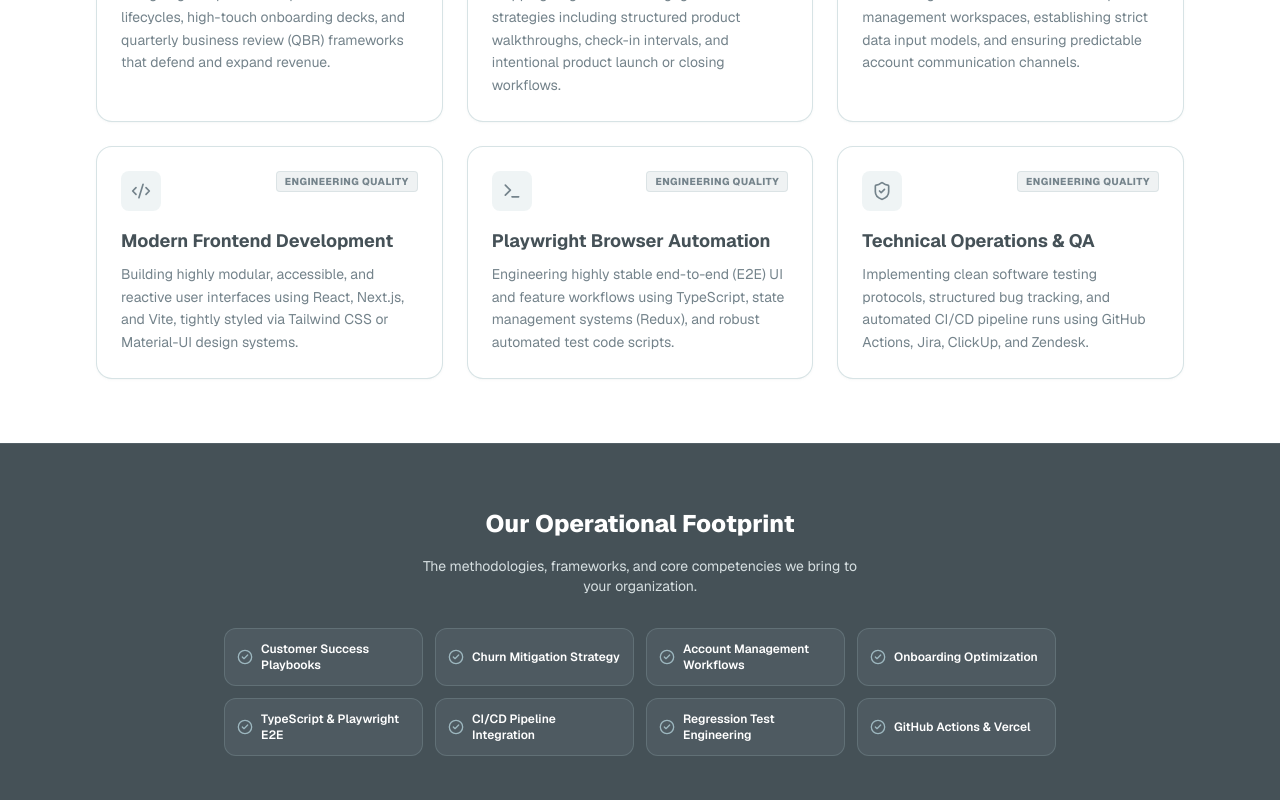
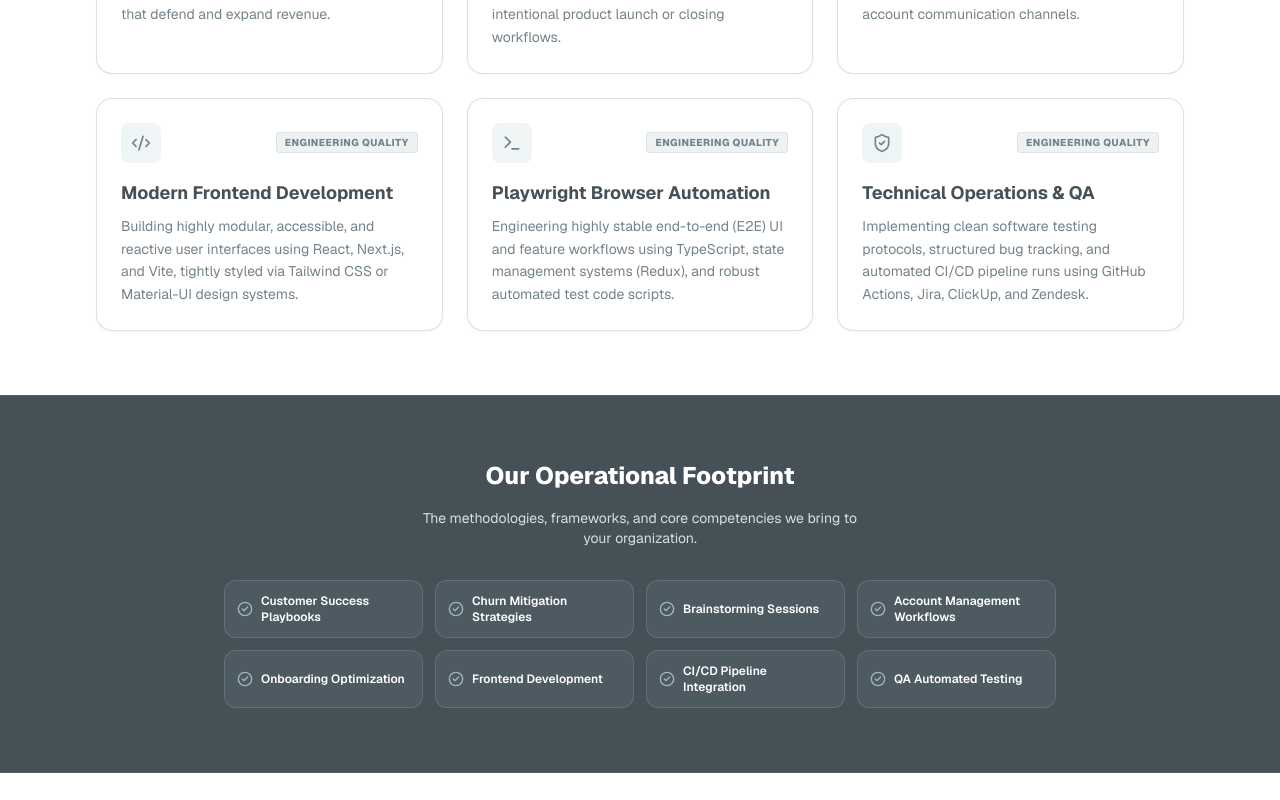
Before and after one commit to NickFasulo/gopocketsized, a Next.js app: page / in a window 1280 px wide. Shown: the part 1040-1840 px from the top of the page. Built offline with nearby package versions, Linux system fonts and the light colour scheme.

Commit message:
fix alignment

```diff
--- a/app/about/page.tsx
+++ b/app/about/page.tsx
@@ -37,45 +37,48 @@ export default function AboutPage() {
           <div className="border-b border-[#b0c7cc]/40 pb-4 text-center max-w-2xl mx-auto">
             <h2 className="text-2xl font-extrabold text-[#455157]">The Partners</h2>
           </div>
-          <div className="grid grid-cols-1 md:grid-cols-2 gap-12">
-            {/* Inny - CX & Strategic Success */}
-            <div className="space-y-4">
-              <div className="w-12 h-12 rounded-xl bg-[#b0c7cc]/20 border border-[#b0c7cc]/40 flex items-center justify-center text-[#455157]">
+          <div className="grid grid-cols-1 md:grid-cols-2 gap-12 md:items-stretch">
+
+            <div className="h-full flex flex-col space-y-4">
+              <div className="flex items-center gap-4">
+                <div className="w-12 h-12 rounded-xl bg-[#b0c7cc]/20 border border-[#b0c7cc]/40 flex items-center justify-center text-[#455157] flex-shrink-0">
                   <Users className="w-6 h-6" />
                 </div>
                 <div>
                   <h3 className="text-xl font-bold text-[#455157]">Inny Taylor</h3>
                   <p className="text-xs font-extrabold text-[#74838b] uppercase tracking-wider mt-0.5">Co-Founder</p>
                 </div>
+              </div>
               <p className="text-sm text-[#74838b] leading-relaxed">
                 Specializing in building high-impact client success architectures, designing custom lifecycle resources, and optimizing core account touchpoints. I map and implement proactive engagement workflows—from onboarding to business reviews—while structuring CRM platforms to maximize retention.
               </p>
-              <ul className="text-xs text-[#74838b]/80 space-y-2 pt-2 font-medium">
+              <ul className="text-xs text-[#74838b]/80 space-y-2 pt-4 font-medium mt-auto">
                 <li className="flex items-center gap-2">✔ Onboarding, QBR, & Product Launch Frameworks</li>
                 <li className="flex items-center gap-2">✔ High-Touch Strategic Playbooks & Client Decks</li>
                 <li className="flex items-center gap-2">✔ CRM Workspace Architecture & Pipeline Tracking</li>
               </ul>
             </div>
 
-            {/* Nicholas - Frontend & Engineering Quality */}
-            <div className="space-y-4">
-              <div className="w-12 h-12 rounded-xl bg-[#d6dfe1]/40 border border-[#d6dfe1]/80 flex items-center justify-center text-[#74838b]">
+            <div className="h-full flex flex-col space-y-4">
+              <div className="flex items-center gap-4">
+                <div className="w-12 h-12 rounded-xl bg-[#d6dfe1]/40 border border-[#d6dfe1]/80 flex items-center justify-center text-[#74838b] flex-shrink-0">
                   <Terminal className="w-6 h-6" />
                 </div>
                 <div>
                   <h3 className="text-xl font-bold text-[#455157]">Nicholas Fasulo</h3>
                   <p className="text-xs font-extrabold text-[#74838b] uppercase tracking-wider mt-0.5">Co-Founder</p>
                 </div>
+              </div>
               <p className="text-sm text-[#74838b] leading-relaxed">
                 Blending modular frontend development with comprehensive technical quality operations. I engineer fast, interactive user interfaces using React and Next.js, backed by stable browser automation frameworks, integrated CI/CD staging pipelines, and structured tracking workflows.
               </p>
-
-              <ul className="text-xs text-[#74838b]/80 space-y-2 pt-2 font-medium">
+              <ul className="text-xs text-[#74838b]/80 space-y-2 pt-4 font-medium mt-auto">
                 <li className="flex items-center gap-2">✔ React, Next.js, Vite & Design Systems (Tailwind)</li>
                 <li className="flex items-center gap-2">✔ Playwright Browser Automation & E2E Testing</li>
                 <li className="flex items-center gap-2">✔ Technical Operations (Git, CI/CD, Jira, Zendesk)</li>
               </ul>
             </div>
+
           </div>
         </section>
 
--- a/app/components/Header.tsx
+++ b/app/components/Header.tsx
@@ -84,7 +84,7 @@ export default function Header() {
 
         {/* Hamburger Menu Panel */}
         <div className={`${isOpen ? 'block' : 'hidden'} md:hidden border-t border-[#b0c7cc]/40 bg-white`} id="mobile-menu">
-          <div className="px-4 pt-3 pb-5 space-y-3 text-base font-semibold text-black flex flex-col">
+          <div className="px-4 pt-3 pb-5 space-y-3 text-base font-semibold text-black flex flex-col justify-center text-center">
             <a
               href="/#services"
               onClick={closeMenu}
--- a/app/components/Services.tsx
+++ b/app/components/Services.tsx
@@ -45,7 +45,7 @@ export default function Services() {
       <div className="text-center mb-16">
         <h2 className="text-3xl font-extrabold text-[#455157] mb-3">We bridge the gap between doing it yourself <br className="hidden sm:inline" /> and hiring a full-time team.</h2>
         <p className="text-[#74838b] max-w-xl mx-auto text-sm sm:text-base">
-          We believe every vision deserves thoughtful, strategic support. Our collaborative partnership is designed to help you move ideas forward through critical thinking, constructive planning, and hands-on execution. Whether you need a sounding board, a strategic partner, or an extra set of experienced hands, we're here to help you build with intention.
+          We believe every vision deserves thoughtful, strategic support. Our collaborative partnership is designed to help you move ideas forward through critical thinking, constructive planning, and hands-on execution.
         </p>
       </div>
 
@@ -53,7 +53,7 @@ export default function Services() {
         {services.map((service, index) => (
           <div key={index} className="p-6 rounded-2xl bg-white border border-[#b0c7cc]/50 hover:border-[#74838b] transition-colors duration-200 ease-out flex flex-col justify-between shadow-sm shadow-[#74838b]/5">
             <div>
-              <div className="flex justify-between items-start mb-4">
+              <div className="flex justify-between items-center mb-4">
                 <div className="w-10 h-10 rounded-lg bg-[#b0c7cc]/20 flex items-center justify-center text-[#74838b]">
                   {service.icon}
                 </div>
--- a/app/components/Stack.tsx
+++ b/app/components/Stack.tsx
@@ -2,13 +2,13 @@ import { CheckCircle2 } from 'lucide-react';
 
 const coreCapabilities = [
   'Customer Success Playbooks',
-  'Churn Mitigation Strategy',
+  'Churn Mitigation Strategies',
+  'Brainstorming Sessions',
   'Account Management Workflows',
   'Onboarding Optimization',
-  'TypeScript & Playwright E2E',
+  'Frontend Development',
   'CI/CD Pipeline Integration',
-  'Regression Test Engineering',
-  'GitHub Actions & Vercel'
+  'QA Automated Testing',
 ];
 
 export default function Stack() {
@@ -19,11 +19,15 @@ export default function Stack() {
         <p className="text-[#d6dfe1] text-sm max-w-md mx-auto mb-8">
           The methodologies, frameworks, and core competencies we bring to your organization.
         </p>
-        <div className="grid grid-cols-1 sm:grid-cols-2 md:grid-cols-4 gap-3">
+
+        <div className="grid grid-cols-2 md:grid-cols-4 gap-3">
           {coreCapabilities.map((capability) => (
-            <span key={capability} className="p-3 rounded-xl bg-[#74838b]/20 border border-[#b0c7cc]/20 text-xs font-semibold text-white flex items-center gap-2 text-left">
+            <span
+              key={capability}
+              className="p-3 rounded-xl bg-[#74838b]/20 border border-[#b0c7cc]/20 text-xs font-semibold text-white flex items-center gap-2 text-left h-full"
+            >
               <CheckCircle2 className="w-4 h-4 text-[#9db7bf] flex-shrink-0" />
-              {capability}
+              <span className="break-words">{capability}</span>
             </span>
           ))}
         </div>
```
Lines whose indentation alone changed are shown as unchanged.
